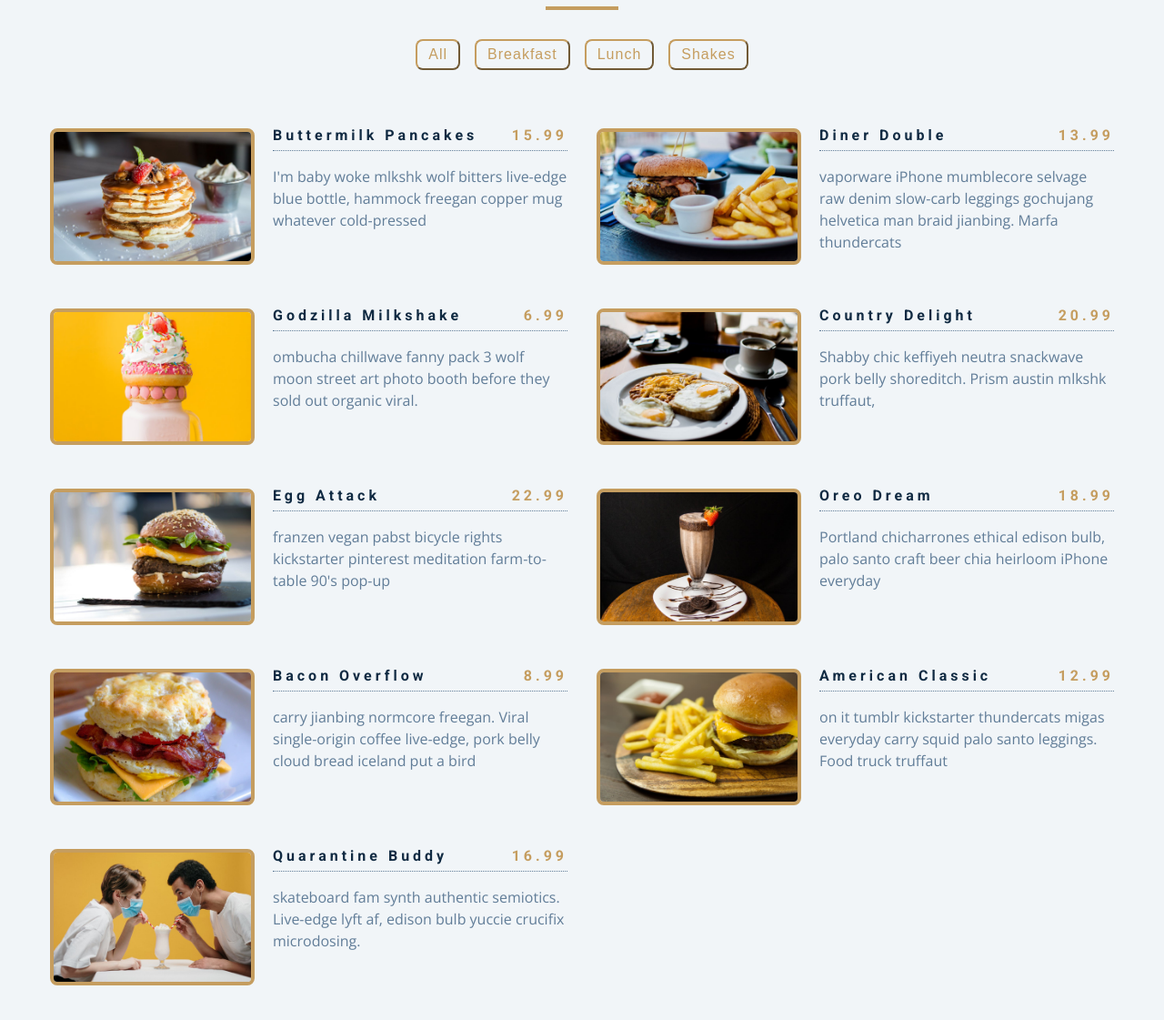
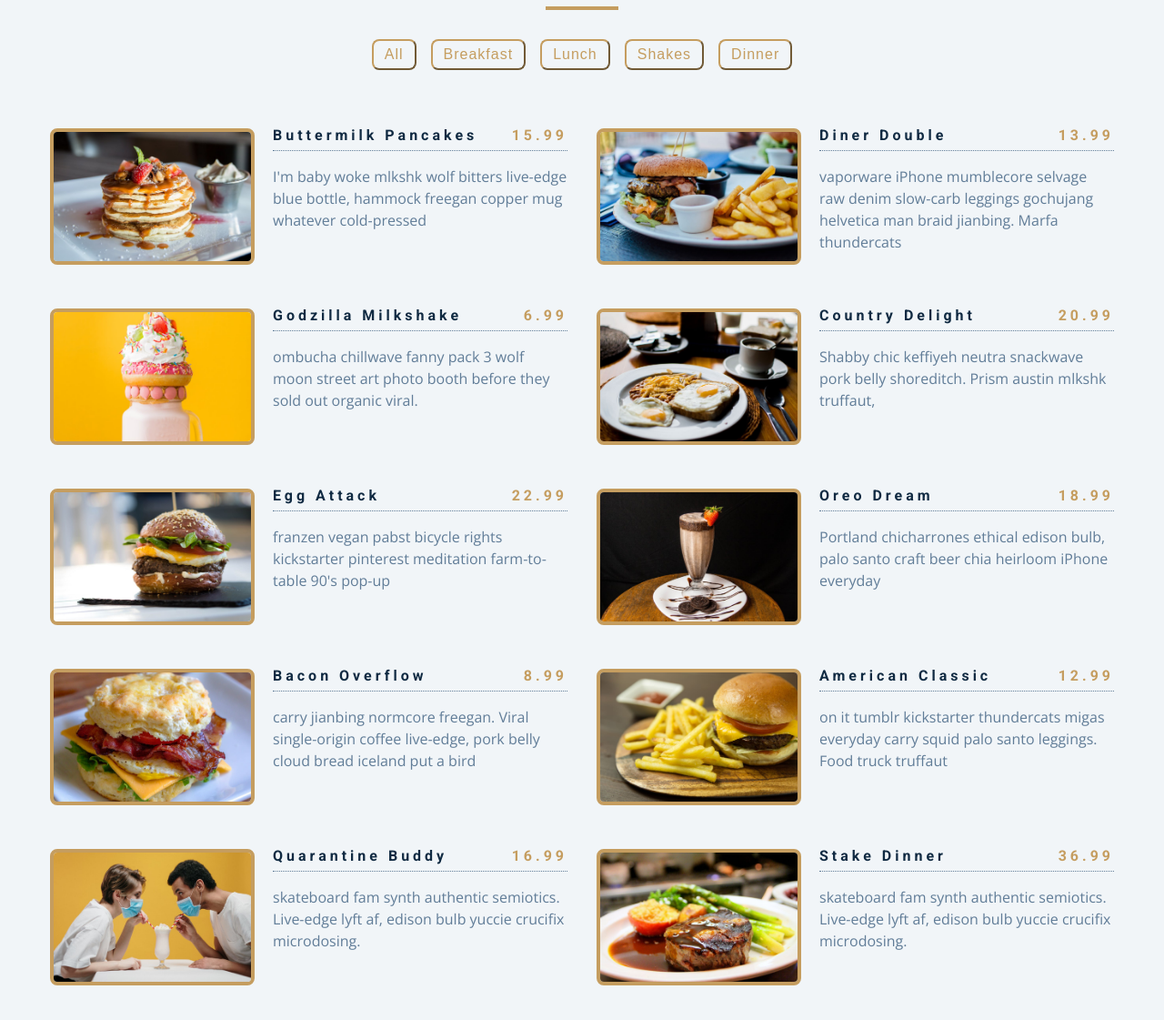
Before and after one commit to EgeKoksal/menu, a plain HTML site: page index.html in a window 1280 px wide. Shown: the part 125-1246 px from the top of the page at 91% size. Drawn offline with nearby package versions, Linux system fonts and the light colour scheme.

Commit message:
proje bitti

```diff
--- a/app.js
+++ b/app.js
@@ -71,34 +71,23 @@ const menu = [
     img: "./images/item-9.jpeg",
     desc: `skateboard fam synth authentic semiotics. Live-edge lyft af, edison bulb yuccie crucifix microdosing.`,
   },
+  {
+    id: 10,
+    title: "stake dinner",
+    category: "Dinner",
+    price: 36.99,
+    img: "./images/item-10.jpeg",
+    desc: `skateboard fam synth authentic semiotics. Live-edge lyft af, edison bulb yuccie crucifix microdosing.`,
+  },
 ];
 
 const sectionCenter = document.querySelector(".section-center");
-
-const filterBtns = document.querySelectorAll(".filter-btn");
+const container = document.querySelector(".btn-container");
 
 //  load item olanlar
 window.addEventListener("DOMContentLoaded", function () {
-  displayMenuItems(menu);
-});
-
-//filtrelenen itemler
-
-filterBtns.forEach(function (btn) {
-  btn.addEventListener("click", function (e) {
-    const category = e.currentTarget.dataset.id;
-    const menuCategory = menu.filter(function (menuItem) {
-      if (menuItem.category === category) {
-        return menuItem;
-      }
-    });
-    if (category === "All") {
-      displayMenuItems(menu);
-    }
-    else  {
-      displayMenuItems(menuCategory)
-    }
-  });
+displayMenuItems(menu);
+displayMenuButtons();
 });
 
 function displayMenuItems(menuItems) {
@@ -118,3 +107,41 @@ function displayMenuItems(menuItems) {
 
   sectionCenter.innerHTML = displayMenu;
 }
+
+function displayMenuButtons(){
+  const categories = menu.reduce(
+    function (values, item) {
+      if (!values.includes(item.category)) {
+        values.push(item.category);
+      }
+      return values;
+    },
+    ["All"]
+  );
+  const categoryBtns = categories
+    .map(function (category) {
+      return `<button class="filter-btn" type="button" data-id=${category}>
+      ${category}
+    </button>`;
+    })
+    .join("");
+  container.innerHTML = categoryBtns;
+  const filterBtns = document.querySelectorAll(".filter-btn");
+  //filtrelenen itemler
+
+  filterBtns.forEach(function (btn) {
+    btn.addEventListener("click", function (e) {
+      const category = e.currentTarget.dataset.id;
+      const menuCategory = menu.filter(function (menuItem) {
+        if (menuItem.category === category) {
+          return menuItem;
+        }
+      });
+      if (category === "All") {
+        displayMenuItems(menu);
+      } else {
+        displayMenuItems(menuCategory);
+      }
+    });
+  })
+}
--- a/index.html
+++ b/index.html
@@ -19,13 +19,13 @@
         <div class="underline"></div>
       </div>
       <div class="btn-container">
-        <button class="filter-btn" type="button" data-id="All">All</button>
+        <!-- <button class="filter-btn" type="button" data-id="All">All</button>
         <button class="filter-btn" type="button" data-id="Breakfast">Breakfast</button>
         <button class="filter-btn" type="button" data-id="Lunch">Lunch</button>
-        <button class="filter-btn" type="button" data-id="Shakes">Shakes</button>
+        <button class="filter-btn" type="button" data-id="Shakes">Shakes</button> -->
       </div>
       <div class="section-center">
-        <article class="menu-item">
+        <!--<article class="menu-item">
           <img src="menu-item.jpeg" class="photo" alt="menu item" />
           <div class="item-info">
             <header>
@@ -34,7 +34,7 @@
             </header>
             <p class="item-text">Lorem ipsum dolor sit, amet consectetur adipisicing elit. Iure quam ea ducimus cumque dolore! Impedit, iste suscipit quos quis consectetur eos tempore quo nisi quibusdam!</p>
           </div>
-        </article>
+        </article>-->
       </div>
     </section>
     <!-- javascript -->
```
